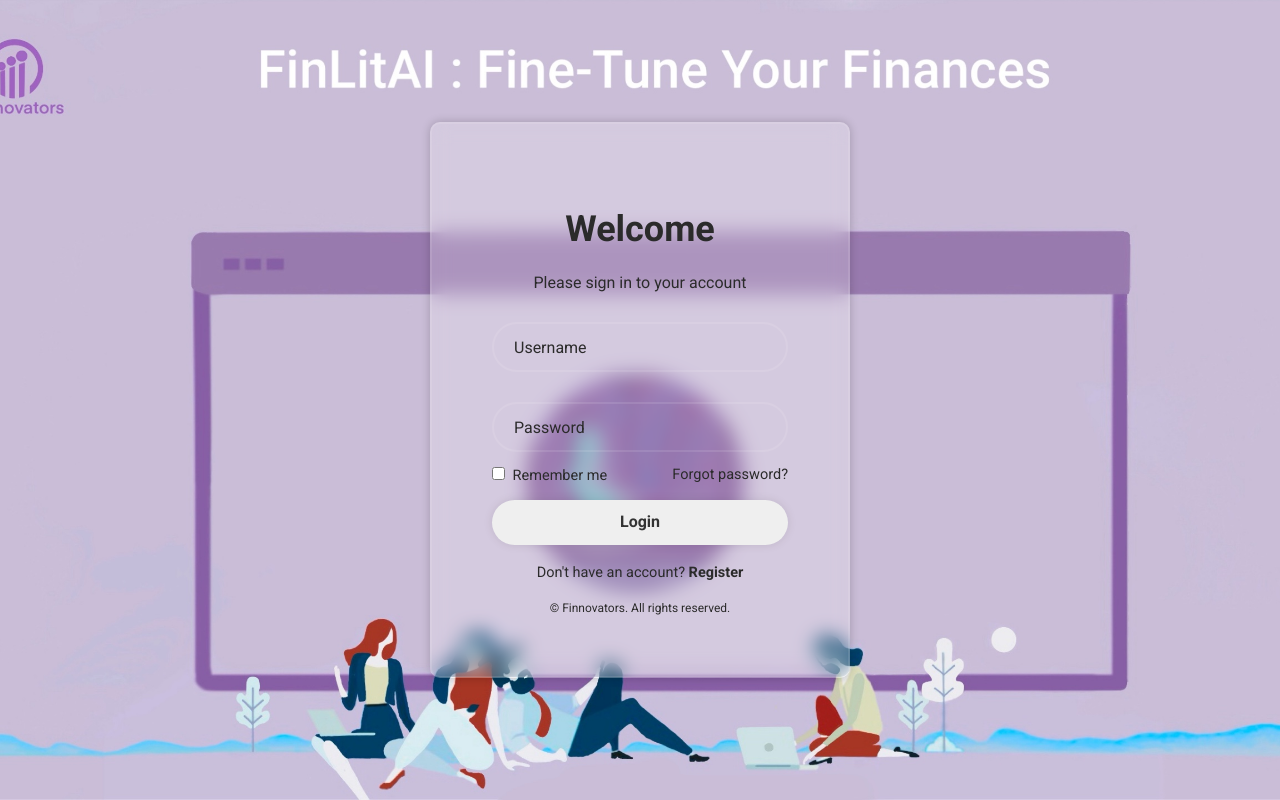
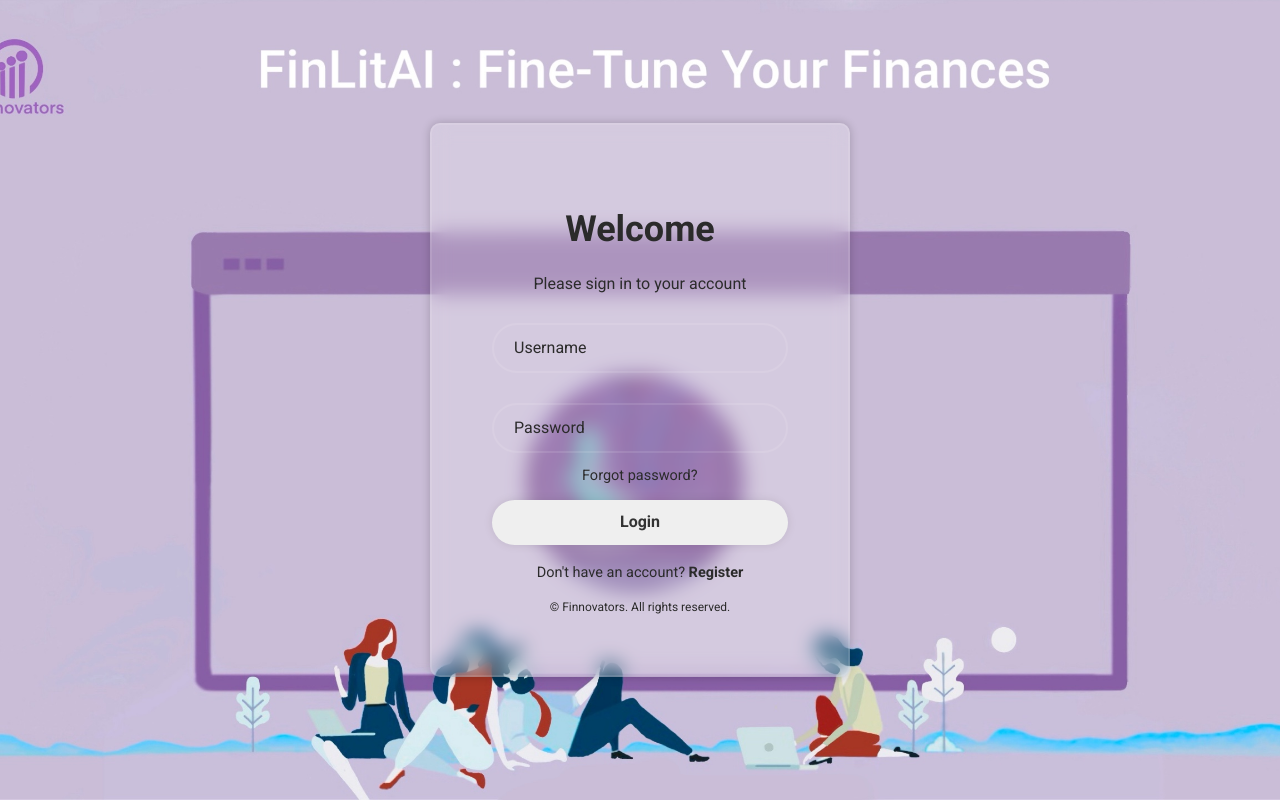
Before and after one commit to InterTech-Finnovators/backend, a React (Create React App) app in the folder frontend/gpt-client-frontend/: page / in a window 1280 px wide. Built offline with nearby package versions, Linux system fonts and the light colour scheme.

Commit message:
remember me simdilik kaldirildi

```diff
--- a/frontend/gpt-client-frontend/src/Components/LoginForm/LoginForm.css
+++ b/frontend/gpt-client-frontend/src/Components/LoginForm/LoginForm.css
@@ -84,6 +84,7 @@ form h2 {
     justify-content: space-between;
     font-size: 14.5px;
     margin: -15px 0 15px;
+    margin-left: 90px; /* Adjust the value as needed */
 }
 
 .remember-forgot label input {
--- a/frontend/gpt-client-frontend/src/Components/LoginForm/LoginForm.js
+++ b/frontend/gpt-client-frontend/src/Components/LoginForm/LoginForm.js
@@ -59,9 +59,9 @@ function LoginForm() {
                         <span className="icon"><i className="fas fa-lock"></i></span>
                     </div>
                     <div className="remember-forgot">
-                        <label>
+                        {/* <label>
                             <input type="checkbox" /> Remember me
-                        </label>
+                        </label> */}
                         <Link to="/forgot-password">Forgot password?</Link>
                     </div>
                     <button type="submit">Login</button>
```
